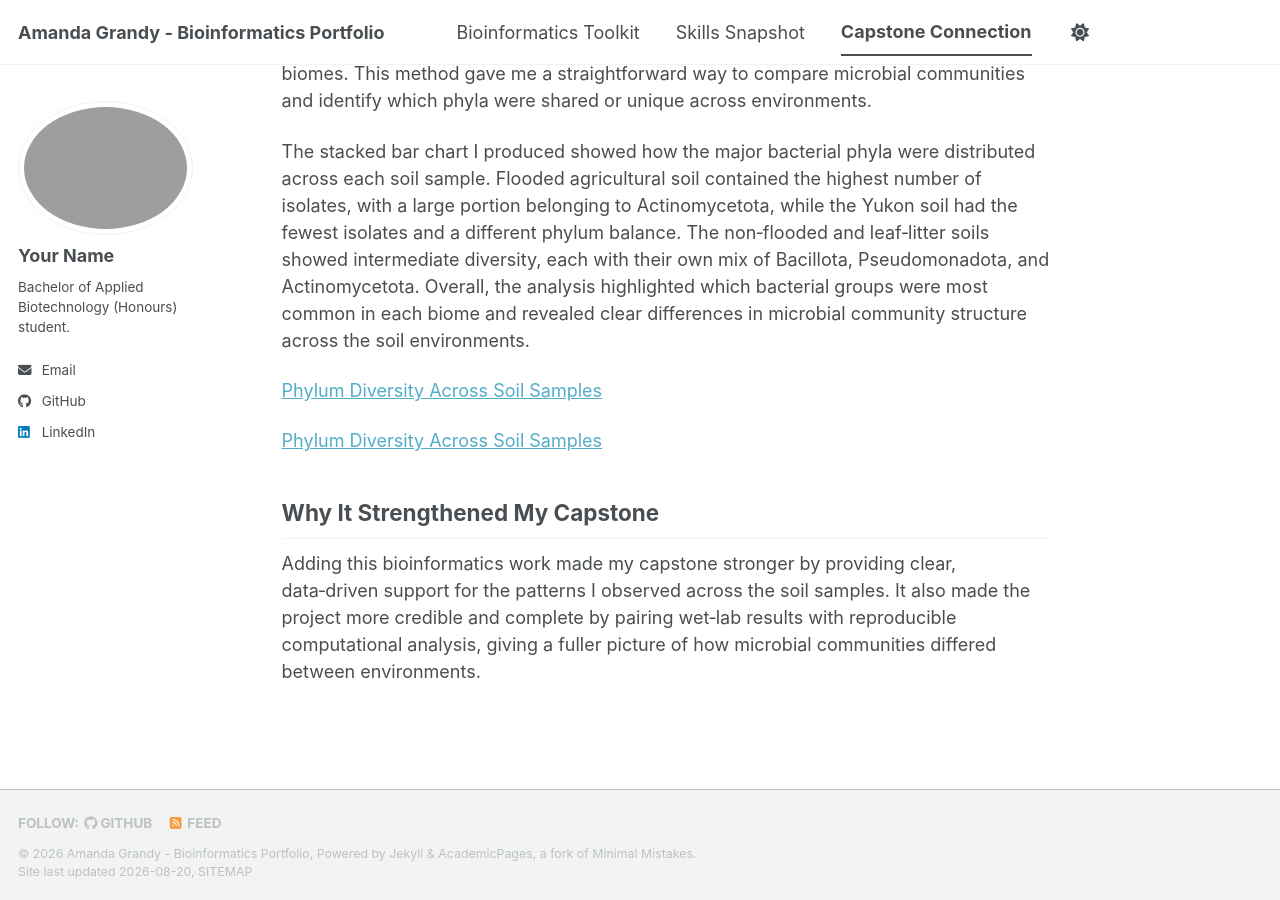
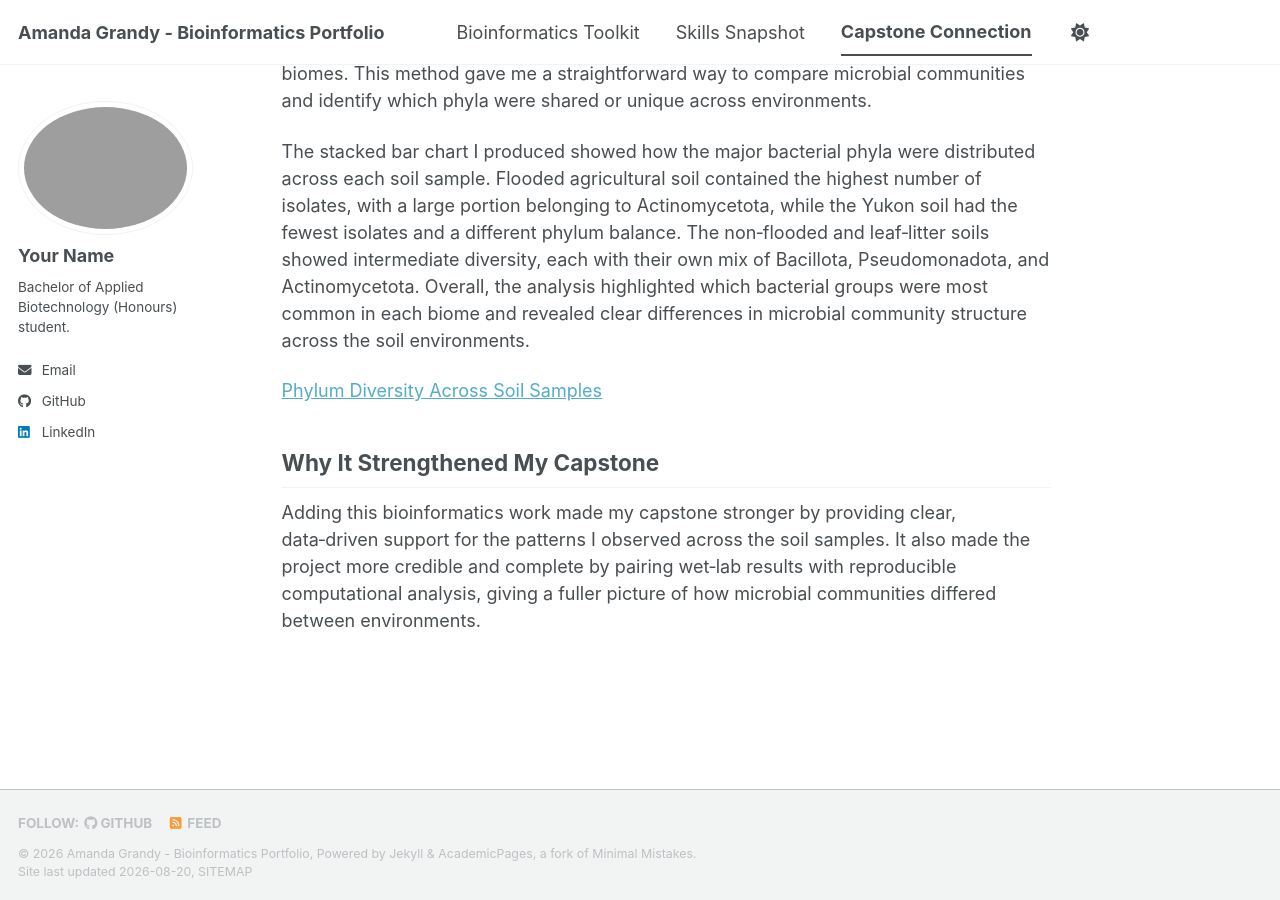
Before and after one commit to amandaegrandy-lamothe/biot74000-portfolio, a Jekyll site: the page built from _pages/capstone.md, in a window 1280 px wide and 900 px high, scrolled down 544 px. Built offline with Jekyll 4.4.1, drawn with Linux system fonts in a browser that asks for light colours; a script bundle is joined from its source files by our own code; library files that are not in the unit come from our copies.

Commit message:
Update capstone.md

```diff
--- a/_pages/capstone.md
+++ b/_pages/capstone.md
@@ -17,8 +17,6 @@ The stacked bar chart I produced showed how the major bacterial phyla were distr
 
 [Phylum Diversity Across Soil Samples](/biot74000-portfolio/images/Phylum_Diversity_Across Soil_Samples.png)
 
-[Phylum Diversity Across Soil Samples](biot74000-portfolio/images/Phylum_Diversity_Across Soil_Samples.png)
-
 
 ## Why It Strengthened My Capstone
 
```
